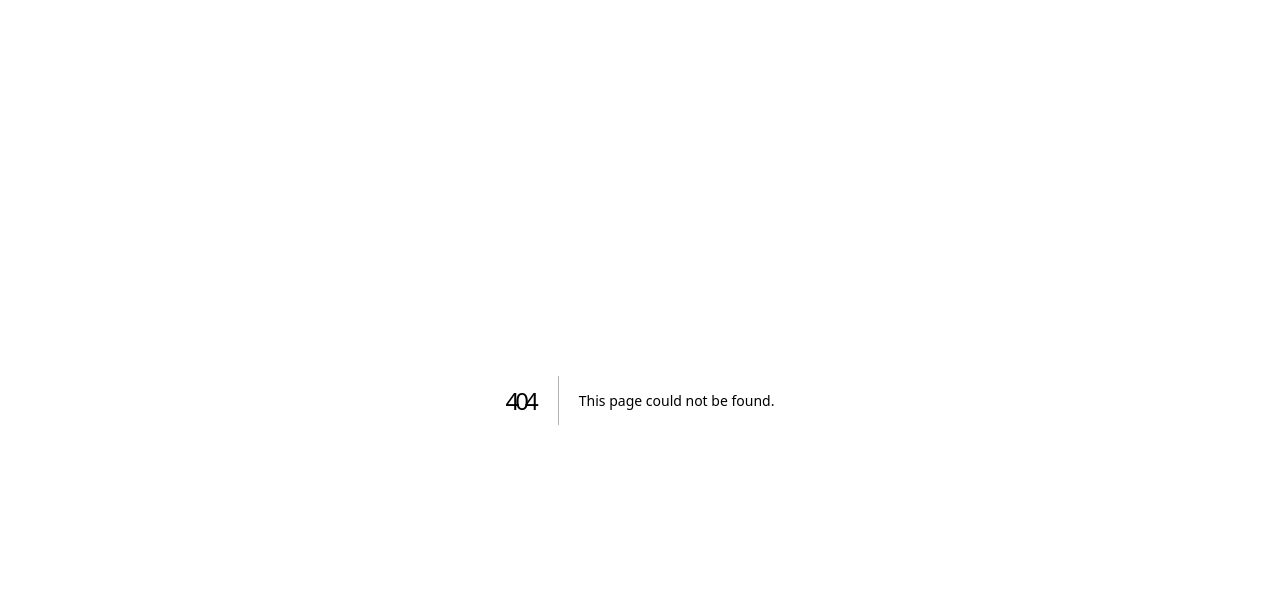
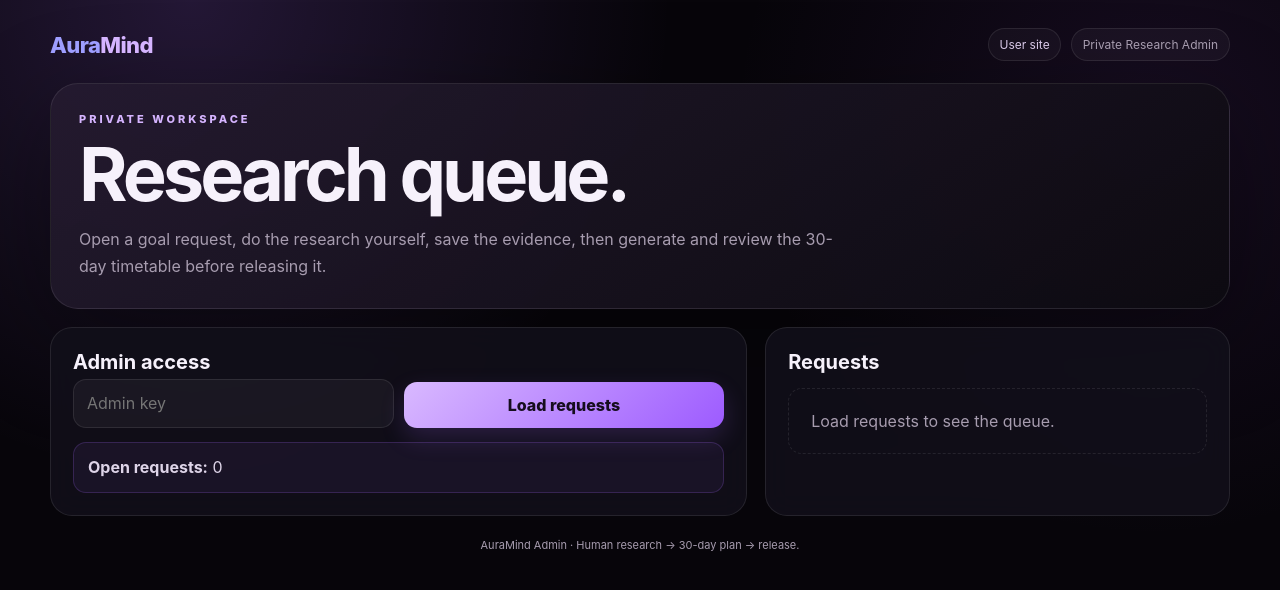
Before and after one commit to Auraflare02/auramind, a Next.js app: page /admin in a window 1280 px wide. Before the commit this address had no page. Shown: the top 590 px of the page. Built offline with nearby package versions, Linux system fonts and the light colour scheme.

Commit message:
feat: add research admin dashboard

```diff
--- /dev/null
+++ b/src/app/admin/page.tsx
@@ -0,0 +1,117 @@
+"use client";
+
+import { useEffect, useMemo, useState } from "react";
+
+type Request = {
+  request_code: string; goal: string; deadline: string; current_level: string; target_level: string;
+  status: "pending"|"researching"|"ready"|"archived"; research: any; plan: any; created_at: string; ready_at?: string|null;
+};
+
+export default function Admin() {
+  const [key,setKey]=useState("");
+  const [requests,setRequests]=useState<Request[]>([]);
+  const [selected,setSelected]=useState<Request|null>(null);
+  const [message,setMessage]=useState("");
+  const [busy,setBusy]=useState(false);
+  const [research,setResearch]=useState({research_summary:"",requirements:"",prerequisites:"",common_bottlenecks:"",strategy:""});
+
+  const openCount=useMemo(()=>requests.filter(r=>r.status==="pending"||r.status==="researching").length,[requests]);
+
+  useEffect(()=>{ const saved=window.localStorage.getItem("auramind-admin-key"); if(saved) setKey(saved); },[]);
+
+  async function load() {
+    if(!key){setMessage("Enter the admin key.");return;}
+    setBusy(true);setMessage("");
+    try{
+      const res=await fetch("/api/admin/requests",{headers:{"x-admin-key":key},cache:"no-store"});
+      const data=await res.json();
+      if(!res.ok) throw new Error(data.error||"Could not load requests.");
+      setRequests(data.requests||[]);window.localStorage.setItem("auramind-admin-key",key);
+    }catch(e){setMessage(e instanceof Error?e.message:"Could not load requests.");}
+    finally{setBusy(false);}
+  }
+
+  function selectRequest(item:Request){
+    setSelected(item);
+    setResearch({
+      research_summary:item.research?.research_summary||"",
+      requirements:(item.research?.requirements||[]).join("\n"),
+      prerequisites:(item.research?.prerequisites||[]).join("\n"),
+      common_bottlenecks:(item.research?.common_bottlenecks||[]).join("\n"),
+      strategy:(item.research?.strategy||[]).join("\n")
+    });
+  }
+
+  async function update(action:string){
+    if(!selected)return;
+    setBusy(true);setMessage("");
+    try{
+      const res=await fetch("/api/admin/requests",{
+        method:"PATCH",
+        headers:{"Content-Type":"application/json","x-admin-key":key},
+        body:JSON.stringify({requestId:selected.request_code,action,...research})
+      });
+      const data=await res.json();
+      if(!res.ok) throw new Error(data.error||"Action failed.");
+      setMessage(action==="generate-plan"?"30-day timetable generated and request is now READY.":"Saved.");
+      await load();
+    }catch(e){setMessage(e instanceof Error?e.message:"Admin action failed.");}
+    finally{setBusy(false);}
+  }
+
+  return (
+    <main className="shell">
+      <nav className="nav"><a className="brand" href="/">Aura<span>Mind</span></a><div className="navActions"><a className="navLink" href="/">User site</a><div className="badge">Private Research Admin</div></div></nav>
+
+      <section className="hero compactHero">
+        <div className="kicker">Private workspace</div>
+        <h1>Research queue.</h1>
+        <p>Open a goal request, do the research yourself, save the evidence, then generate and review the 30-day timetable before releasing it.</p>
+      </section>
+
+      <section className="grid">
+        <div className="card">
+          <h2>Admin access</h2>
+          <div className="formRow"><input type="password" value={key} onChange={e=>setKey(e.target.value)} placeholder="Admin key"/><button className="btn" onClick={load} disabled={busy}>{busy?"Loading…":"Load requests"}</button></div>
+          <div className="notice"><strong>Open requests:</strong> {openCount}</div>
+          {message&&<div className="notice">{message}</div>}
+        </div>
+
+        <div className="card">
+          <h2>Requests</h2>
+          {requests.length===0?<div className="empty">Load requests to see the queue.</div>:(
+            <div className="flow">{requests.map(item=>(
+              <button key={item.request_code} className="navLink" style={{textAlign:"left",borderRadius:14}} onClick={()=>selectRequest(item)}>
+                <strong>{item.request_code}</strong> · {item.status}<br/><span className="muted">{item.goal}</span>
+              </button>
+            ))}</div>
+          )}
+        </div>
+      </section>
+
+      {selected&&<section className="card" style={{marginTop:18}}>
+        <div className="sectionHead"><div><div className="kicker">{selected.status}</div><h2>{selected.request_code}</h2><p className="muted">{selected.goal} · {selected.current_level} → {selected.target_level} · deadline {selected.deadline}</p><p className="muted">Received {new Date(selected.created_at).toLocaleString()}</p></div></div>
+
+        <div className="notice"><strong>User context:</strong> Open the request details above and use the user's schedule, constraints, distractions and past attempts as part of your research.</div>
+
+        <div className="researchGrid">
+          <label>Research summary<textarea value={research.research_summary} onChange={e=>setResearch({...research,research_summary:e.target.value})} placeholder="Your researched conclusion and evidence."/></label>
+          <label>Requirements (one per line)<textarea value={research.requirements} onChange={e=>setResearch({...research,requirements:e.target.value})}/></label>
+          <label>Prerequisites (one per line)<textarea value={research.prerequisites} onChange={e=>setResearch({...research,prerequisites:e.target.value})}/></label>
+          <label>Common bottlenecks (one per line)<textarea value={research.common_bottlenecks} onChange={e=>setResearch({...research,common_bottlenecks:e.target.value})}/></label>
+          <label>Strategy (one per line)<textarea value={research.strategy} onChange={e=>setResearch({...research,strategy:e.target.value})}/></label>
+        </div>
+
+        <div className="dashboardActions" style={{marginTop:14}}>
+          <button className="btn" onClick={()=>update("start")} disabled={busy}>Start research</button>
+          <button className="btn" onClick={()=>update("save-research")} disabled={busy}>Save research</button>
+          <button className="btn" onClick={()=>update("generate-plan")} disabled={busy}>Generate 30-day timetable</button>
+        </div>
+
+        {selected.plan&&<div className="notice"><strong>Timetable already saved:</strong> {selected.plan.schedule?.length||0} days.</div>}
+      </section>}
+
+      <div className="footer">AuraMind Admin · Human research → 30-day plan → release.</div>
+    </main>
+  );
+}
```
